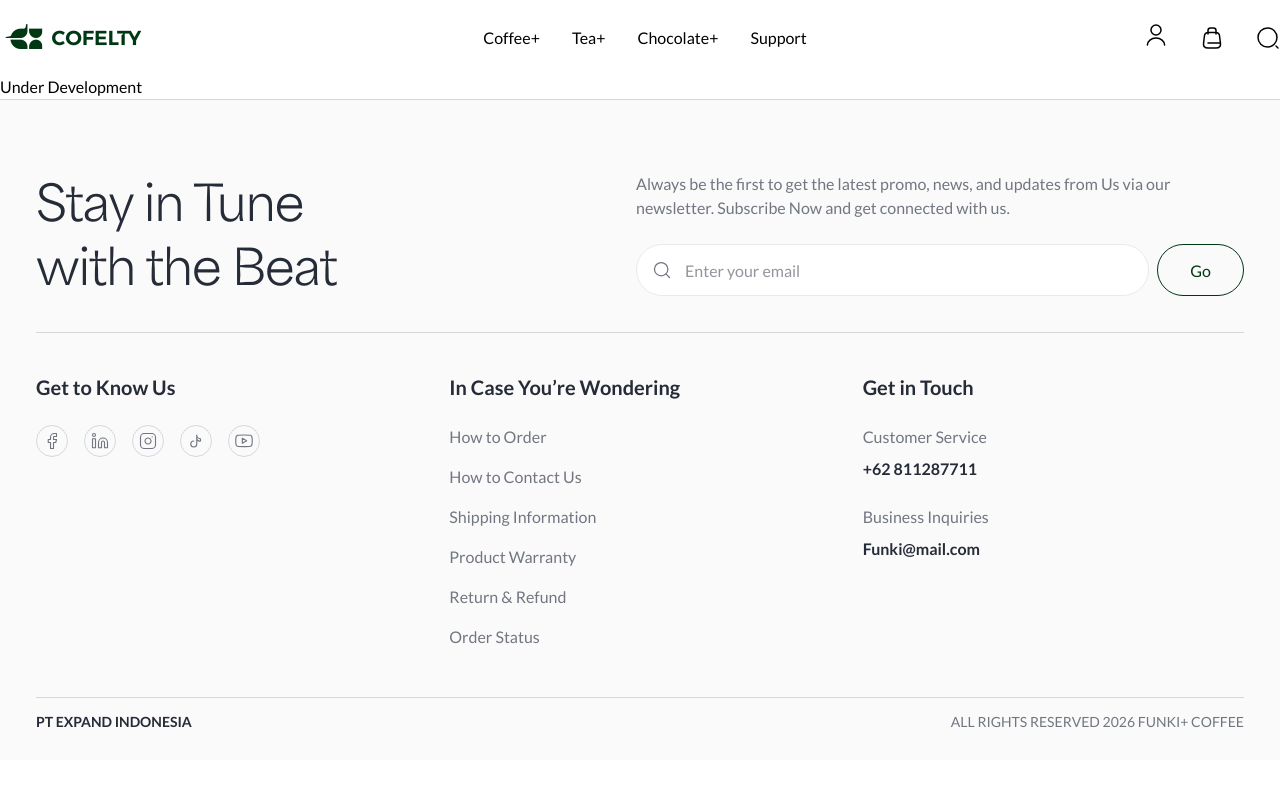
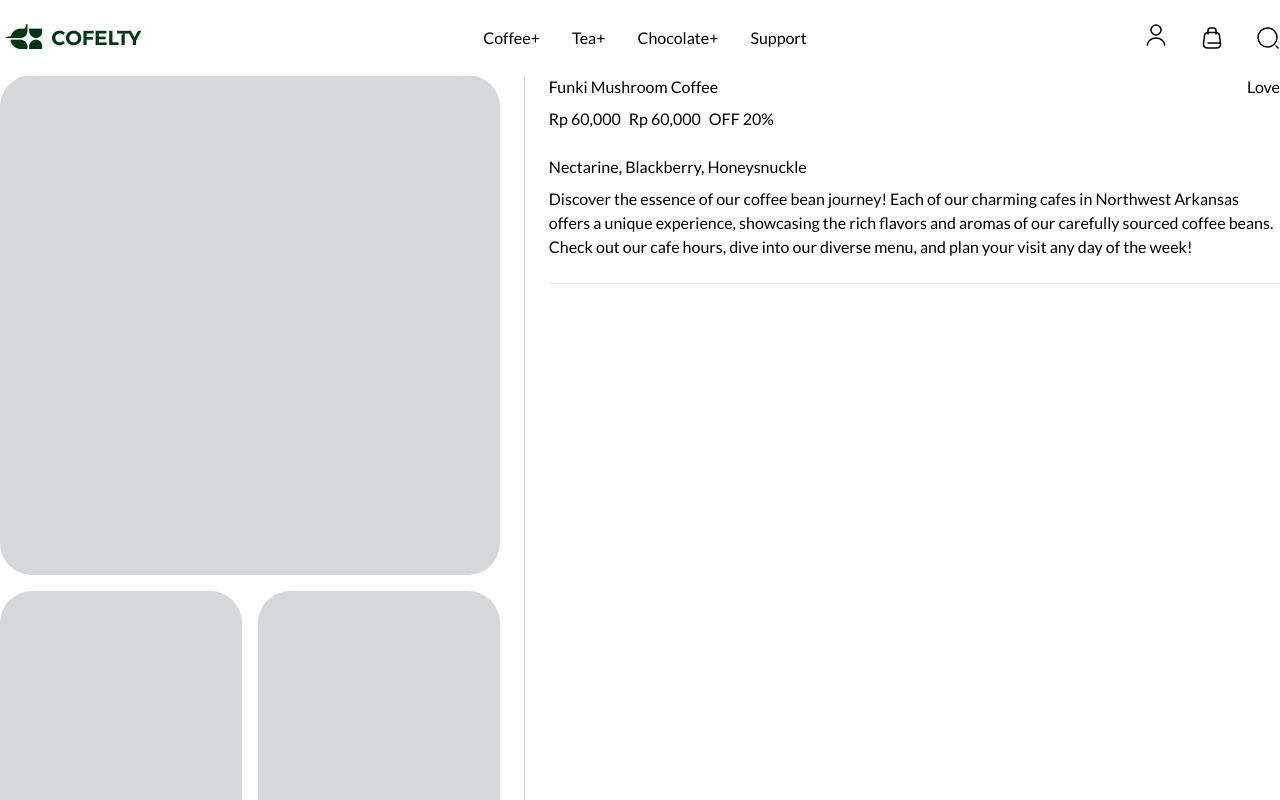
Before and after one commit to xpand-indonesia/ecommerce, a Next.js app: page /product/1 in a window 1280 px wide. Shown: the top 800 px of the page. Built offline with nearby package versions, Linux system fonts and the light colour scheme.

Commit message:
Improve product detail layout

```diff
--- a/src/app/(solid-header)/product/[id]/page.tsx
+++ b/src/app/(solid-header)/product/[id]/page.tsx
@@ -1,8 +1,44 @@
 export default function ProductDetailPage() {
     return (
         <main className="pt-[75px]">
-            <div className="container mx-auto">
-                Under Development
+            <div className="container mx-auto mb-10">
+                <div className="flex divide-x divide-gray-300">
+                    <div className="w-[41%] pr-6">
+                        <div className="grid grid-cols-1 md:grid-cols-2 gap-4">
+                            <div className="col-span-2 w-full aspect-square rounded-[32px] overflow-hidden bg-gray-300"></div>
+                            <div className="w-full aspect-square rounded-[32px] overflow-hidden bg-gray-300"></div>
+                            <div className="w-full aspect-square rounded-[32px] overflow-hidden bg-gray-300"></div>
+                            <div className="w-full aspect-square rounded-[32px] overflow-hidden bg-gray-300"></div>
+                            <div className="w-full aspect-square rounded-[32px] overflow-hidden bg-gray-300"></div>
+                        </div>
+                    </div>
+                    <div className="flex-1 h-[400px] pl-6">
+                        <div className="flex flex-col gap-6">
+                            {/* Header Title */}
+                            <div className="flex flex-col gap-2">
+                                <div className="flex items-center justify-between">
+                                    <h2>Funki Mushroom Coffee</h2>
+                                    <span>Love</span>
+                                </div>
+                                <div className="flex gap-2 items-center">
+                                    <span>Rp 60,000</span>
+                                    <span>Rp 60,000</span>
+                                    <span>OFF 20%</span>
+                                </div>
+                            </div>
+
+                            {/* Description */}
+                            <div className="flex flex-col gap-2">
+                                <h3>Nectarine, Blackberry, Honeysnuckle</h3>
+                                <p>
+                                    Discover the essence of our coffee bean journey! Each of our charming cafes in Northwest Arkansas offers a unique experience, showcasing the rich flavors and aromas of our carefully sourced coffee beans. Check out our cafe hours, dive into our diverse menu, and plan your visit any day of the week!
+                                </p>
+                            </div>
+
+                            <hr className="border-t border-gray-200" />
+                        </div>
+                    </div>
+                </div>
             </div>
         </main>
     );
--- a/src/components/product-item.tsx
+++ b/src/components/product-item.tsx
@@ -32,7 +32,7 @@ const ProductItem = ({ id, image, name, price, discount, stock, isBestSeller = f
         <div className="flex flex-col gap-4 group">
             {/* Product Image */}
             <Link href={`/product/${id}`}>
-                <div className="relative w-full aspect-square rounded-[32px] overflow-hidden bg-gray-300">
+                <div className="relative w-full aspect-square rounded-[32px] overflow-hidden bg-gray-200">
                     <Image
                         src={imageUrl}
                         alt="Funki Mushroom Coffee pack"
--- a/src/styles/globals.css
+++ b/src/styles/globals.css
@@ -5,6 +5,7 @@
   --color-primary-hover: #004d1a;
   --color-dark: #252B37;
   --color-gray: #717680;
+  --color-gray-200: #E9EAEB;
   --color-gray-300: #D5D7DA;
   --color-gray-500: #717680;
   --color-gray-700: #414651;
```
